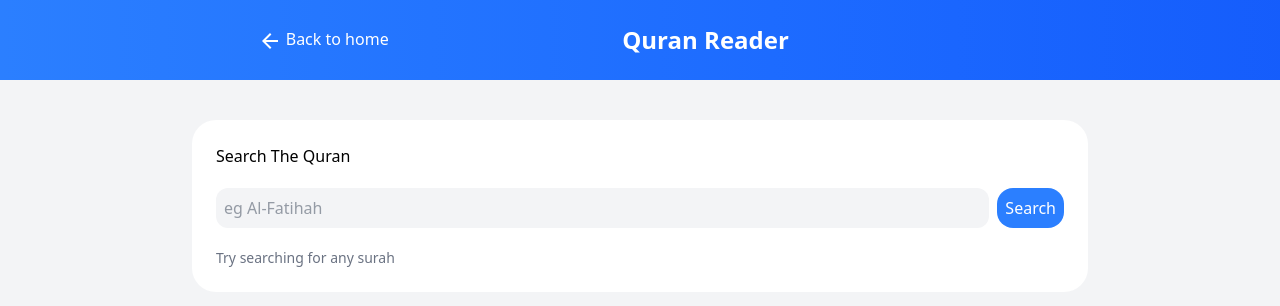
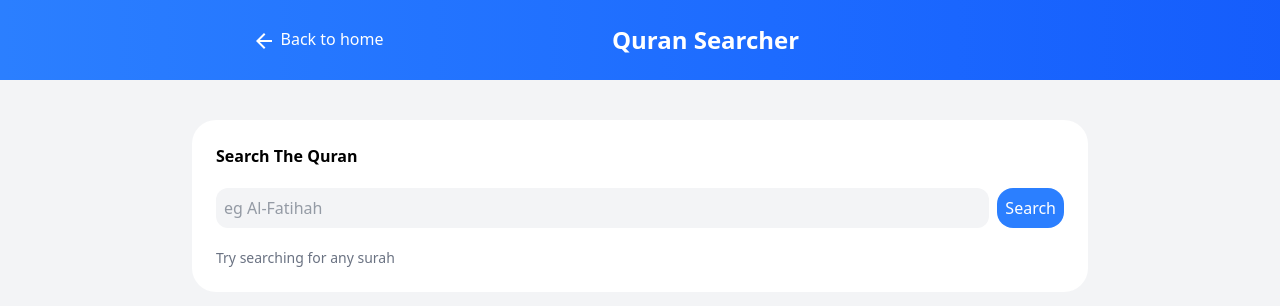
Before and after one commit to sKzAy/quranlearner, a Next.js app: page /search in a window 1280 px wide. Shown: the top 306 px of the page. Built offline with nearby package versions, Linux system fonts and the light colour scheme.

Commit message:
small fixes man

```diff
--- a/app/search/page.js
+++ b/app/search/page.js
@@ -251,7 +251,7 @@ export default function Page(){
         <div className='flex justify-center align-middle gap-5 w-fit mx-auto'>
           <Link className=' hover:text-black transition-all hover:transition-all duration-500' href={"/"}><ArrowBack/> Back to home</Link>
         </div>
-        <div> <p className='text-2xl font-bold text-center w-fit mx-auto'>Quran Reader</p></div>
+        <div> <p className='text-2xl font-bold text-center w-fit mx-auto'>Quran Searcher</p></div>
         <div className='w-fit mx-auto flex gap-5'>
           <Link className=' hidden cursor-alias hover:text-black transition-all hover:transition-all duration-500' href={'/dashboard'}>My Favorites <Favorite/> </Link>
           <div><UserButton/></div>
@@ -261,10 +261,10 @@ export default function Page(){
 
       <div className='bg-gray-100 p-10 h-screen '>
         <div className='bg-white flex flex-col gap-5 justify-center p-6 rounded-3xl w-[70vw] mx-auto'>
-          <div className="search">
+          <div className="search font-bold max-md:min-w-[90vw] ">
             Search The Quran
           </div>
-          <div className="input flex gap-2">
+          <div className="input flex gap-2 ">
             <input
               ref={inputRef}
               className='w-full bg-gray-100 p-2 rounded-xl text-gray-700'
```
